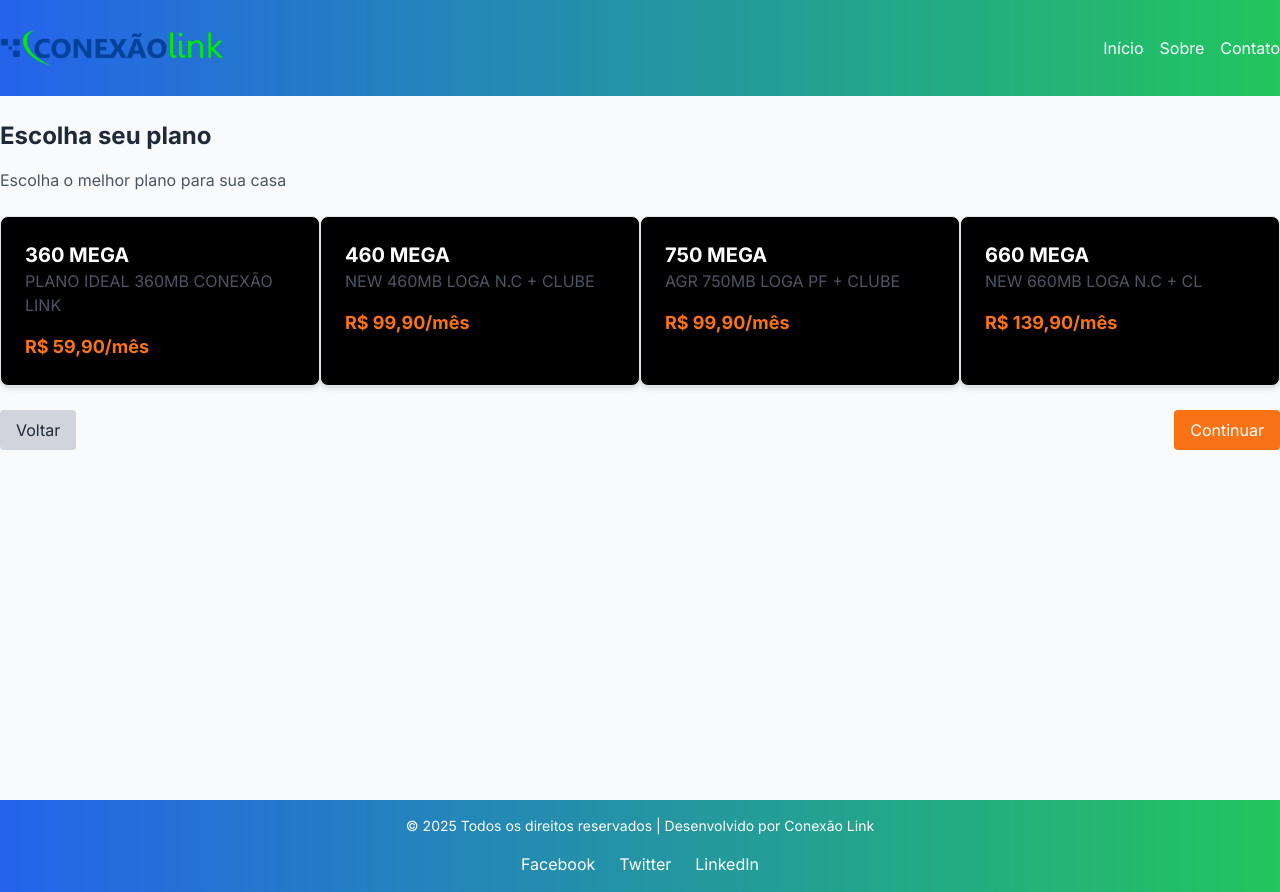
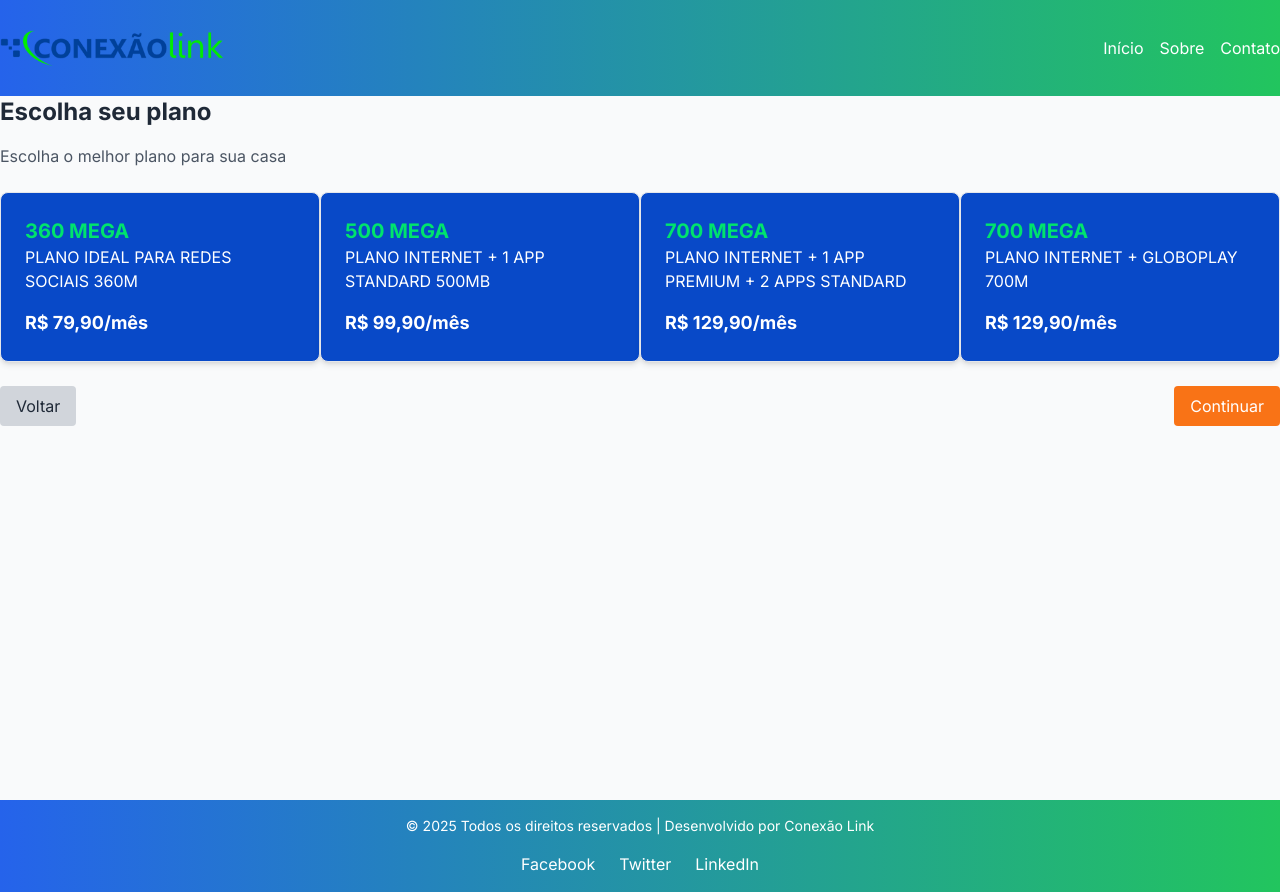
Before and after one commit to F4ntasma13/Lead-capture, a Next.js app: page /plan-selection in a window 1280 px wide. Built offline with nearby package versions, Linux system fonts and the light colour scheme.

Commit message:
modificando paginas

```diff
--- /dev/null
+++ b/src/app/test/page.tsx
@@ -0,0 +1,11 @@
+import PlanSelection from "@/componets/pagePlanos/page/plan-selection"
+
+const test = () => {
+    return (
+
+        <div>
+            <h1>Olá Mundo</h1>
+        </div>
+    )
+}
+export default test
--- a/src/componets/cadastro/view/index.tsx
+++ b/src/componets/cadastro/view/index.tsx
@@ -138,7 +138,7 @@
 "use client";
 
 import { useState, useEffect } from "react";
-import { useRouter } from "next/navigation"; // Certifique-se de estar no "app" dir
+import { useRouter } from "next/navigation";
 
 const LeedsRegistration: React.FC = () => {
   const [data, setData] = useState({
--- a/src/componets/pagePlanos/page/plan-selection.tsx
+++ b/src/componets/pagePlanos/page/plan-selection.tsx
@@ -1,7 +1,11 @@
+"use client"
+
+import { useRouter } from "next/navigation";
+
 export default function PlanSelection() {
+  const router = useRouter();
   return (
     <div className="min-h-screen bg-gray-50">
-      {/* Cabeçalho */}
       <header className="bg-gradient-to-r from-blue-600 to-green-500 text-white py-4">
         <div className="container mx-auto flex justify-between items-center">
           <img src="/logoCl.png" alt="Logo" className="h-16" />
@@ -26,50 +30,37 @@ export default function PlanSelection() {
           </nav>
         </div>
       </header>
-      <div className="container mx-auto my-6">
-        {/* <ul className="flex justify-between items-center">
-          {["Início", "Plano", "Viabilidade", "Agendamento", "Dados", "Pagamento", "Resumo", "Protocolo"].map(
-            (step, index) => (
-              <li
-                key={index}
-                className={`flex-1 text-center ${
-                  index === 1 ? "text-blue-500 font-bold" : "text-gray-400"
-                }`}
-              >
-                <span className="block text-sm">{index + 1}. {step}</span>
-                {index === 1 && <div className="h-1 bg-blue-500 mt-1" />}
-              </li>
-            )
-          )}
-        </ul> */}
-      </div>
-
-      {/* Conteúdo principal */}
       <main className="container mx-auto">
         <h1 className="text-2xl font-bold text-gray-800 mb-4">Escolha seu plano</h1>
         <p className="text-gray-600 mb-6">Escolha o melhor plano para sua casa</p>
         <div className="grid grid-cols-1 md:grid-cols-3 lg:grid-cols-4 gap-6s">
           {[
-            { speed: "360 MEGA", price: "R$ 59,90/mês", details: "PLANO IDEAL 360MB CONEXÃO LINK" },
-            { speed: "460 MEGA", price: "R$ 99,90/mês", details: "NEW 460MB LOGA N.C + CLUBE" },
-            { speed: "750 MEGA", price: "R$ 99,90/mês", details: "AGR 750MB LOGA PF + CLUBE" },
-            { speed: "660 MEGA", price: "R$ 139,90/mês", details: "NEW 660MB LOGA N.C + CL" },
+            { speed: "360 MEGA", price: "R$ 79,90/mês", details: "PLANO IDEAL PARA REDES SOCIAIS 360M" },
+            { speed: "500 MEGA", price: "R$ 99,90/mês", details: "PLANO INTERNET + 1 APP STANDARD 500MB" },
+            { speed: "700 MEGA", price: "R$ 129,90/mês", details: "PLANO INTERNET + 1 APP PREMIUM + 2 APPS STANDARD" },
+            { speed: "700 MEGA", price: "R$ 129,90/mês", details: "PLANO INTERNET + GLOBOPLAY 700M" },
           ].map((plan, index) => (
             <div
               key={index}
-              className="bg-black shadow-md rounded-lg p-6 border border-gray-200 hover:shadow-lg"
+              className="bg-[#0849C8] shadow-md rounded-lg p-6 border border-gray-200 hover:shadow-lg"
             >
-              <h2 className="text-xl font-bold text-white">{plan.speed}</h2>
-              <p className="text-gray-600">{plan.details}</p>
-              <p className="text-orange-500 font-bold text-lg mt-4">{plan.price}</p>
+              <h2 className="text-xl font-bold text-[#00E36D]">{plan.speed}</h2>
+              <p className="text-gray-600 text-white">{plan.details}</p>
+              <p className="text-orange-500 font-bold text-white text-lg mt-4">{plan.price}</p>
             </div>
           ))}
         </div>
         <div className="flex justify-between mt-6">
-          <button className="bg-gray-300 text-gray-800 px-4 py-2 rounded hover:bg-gray-400">
+          <button
+            className="bg-gray-300 text-gray-800 px-4 py-2 rounded hover:bg-gray-400"
+            onClick={() => router.back()}
+          >
             Voltar
           </button>
-          <button className="bg-orange-500 text-white px-4 py-2 rounded hover:bg-orange-600">
+          <button
+            className="bg-orange-500 text-white px-4 py-2 rounded hover:bg-orange-600"
+            onClick={() => router.push("/test")}
+          >
             Continuar
           </button>
         </div>
```
